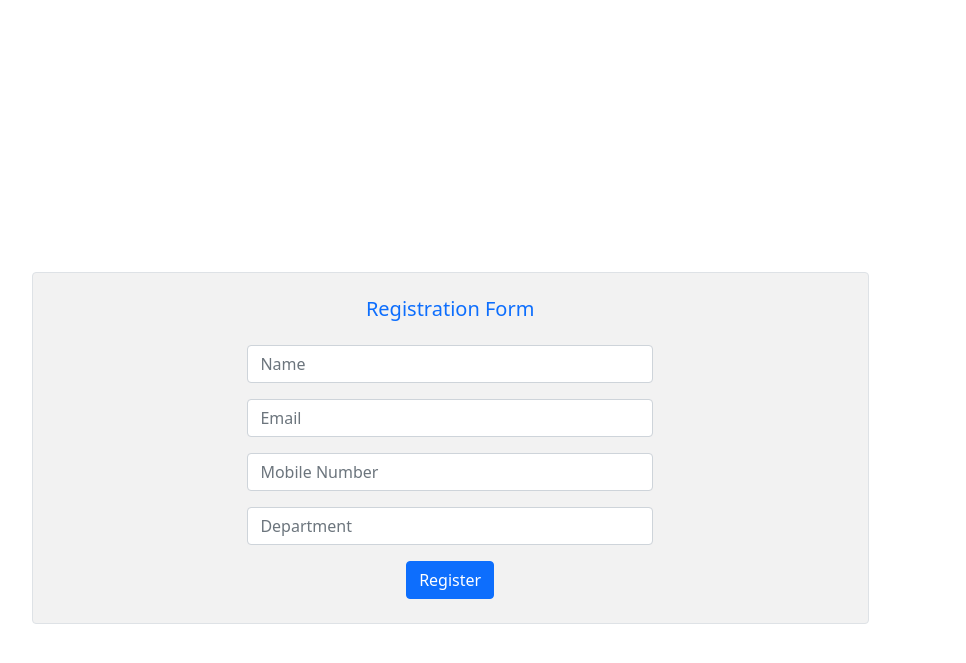
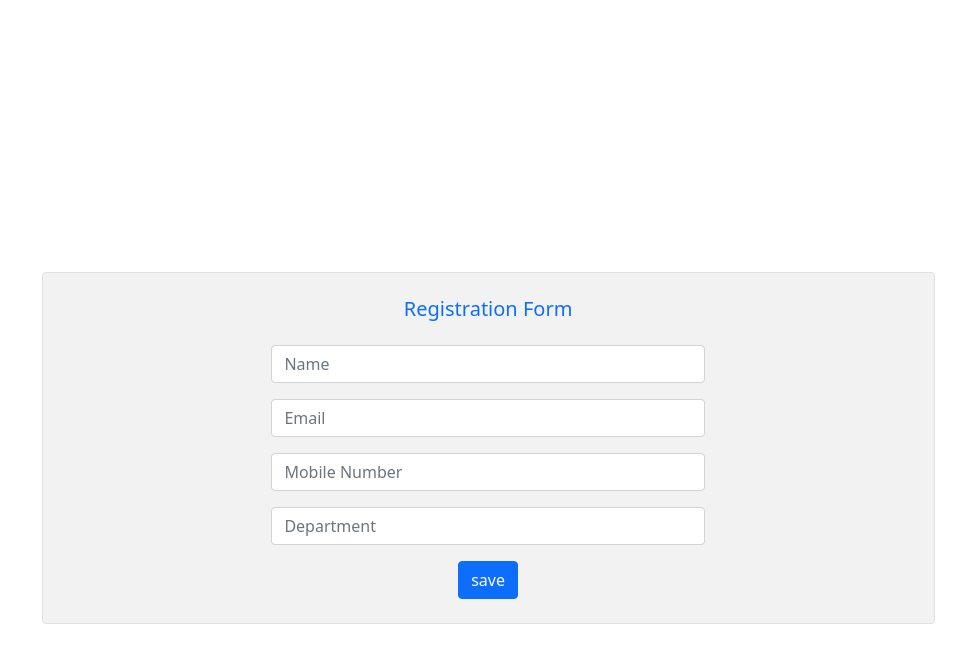
Before and after one commit to Aashajyothi-UI/Ui-Samples, a PHP site: page /register.html in a window 1280 px wide. Shown: the top 663 px of the page, without its empty margins (189-1155 px from the left). Run offline with PHP 8.4, Linux system fonts and the light colour scheme.

Commit message:
new files added

```diff
--- a/index.php
+++ b/index.php
@@ -1 +1 @@
-<?php include_once("registration.html")?>
+<?php include_once("registrater.html")?>
--- a/register.html
+++ b/register.html
@@ -38,7 +38,7 @@
                     </div>
                 </div>
                 <div class="footer">
-                    <button class="btn btn-primary mb-4 ">Register</button>
+                    <button class="btn btn-primary mb-4 ">save</button>
                 </div>
             </div>
         </div>
--- a/registration.css
+++ b/registration.css
@@ -7,7 +7,7 @@
     background-color: rgba(0,0,0,0.05);
 }
 .forms{
-    width: 75%;
+    width: 80%;
 }
 h5{
     color: #0d6efd;
```
